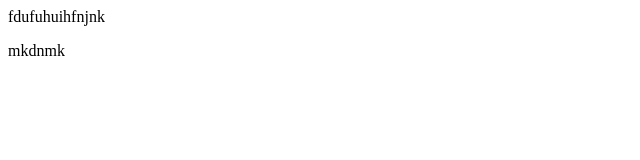
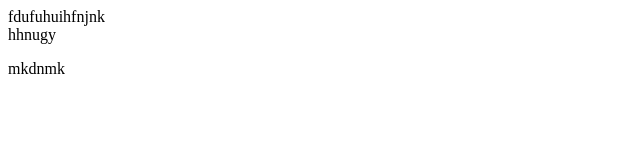
Before and after one commit to MingtianXue/demo, a plain HTML site: page index.html in a window 1280 px wide. Shown: the whole page, without its empty margins (0-640 px from the left). Drawn offline with Linux system fonts and the light colour scheme.

Commit message:
Update index.html

```diff
--- a/index.html
+++ b/index.html
@@ -6,6 +6,7 @@
 </head>
 <body>
 	<div>fdufuhuihfnjnk</div>
+	hhnugy
 	<p>mkdnmk</p>
 </body>
 </html>
```
